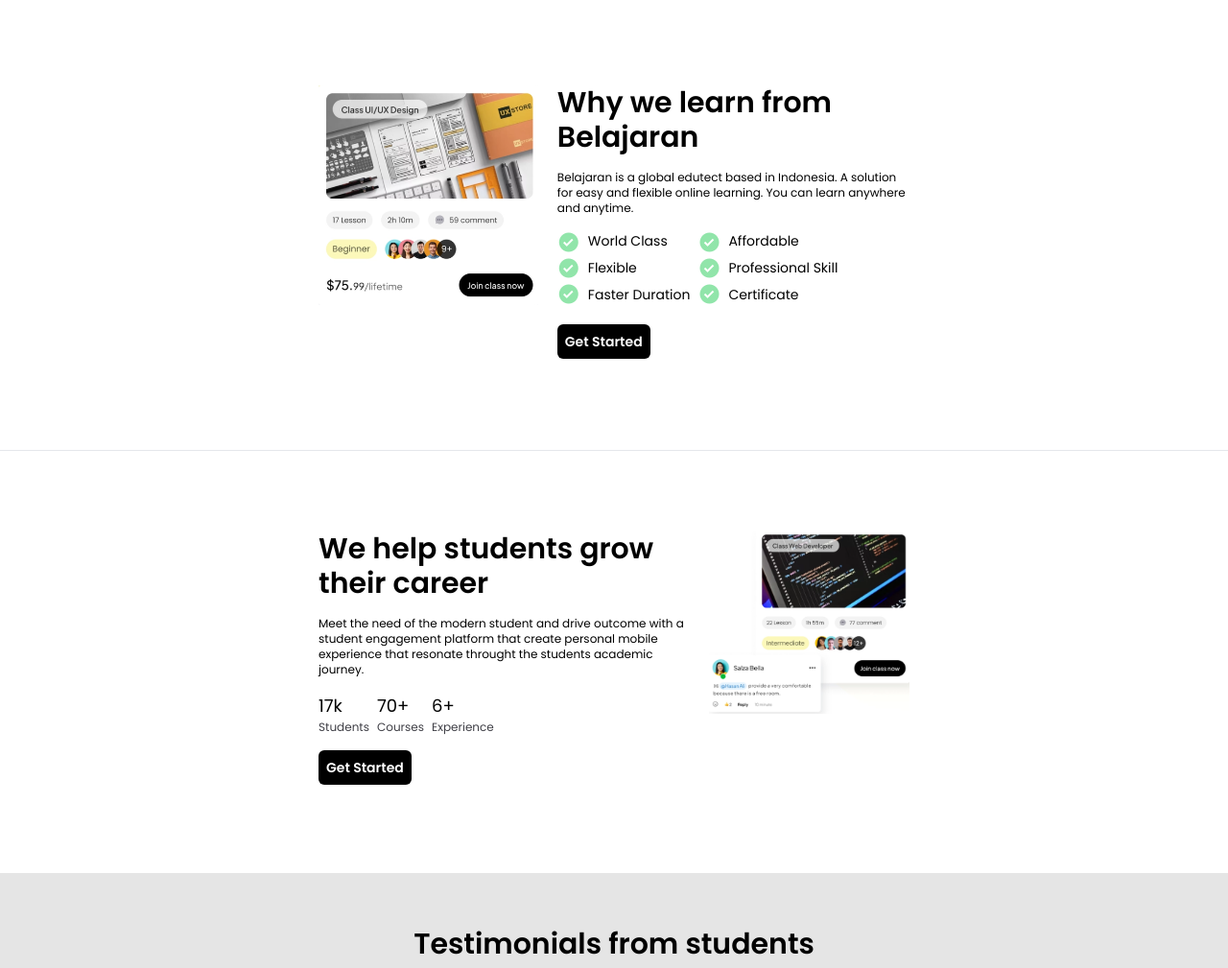
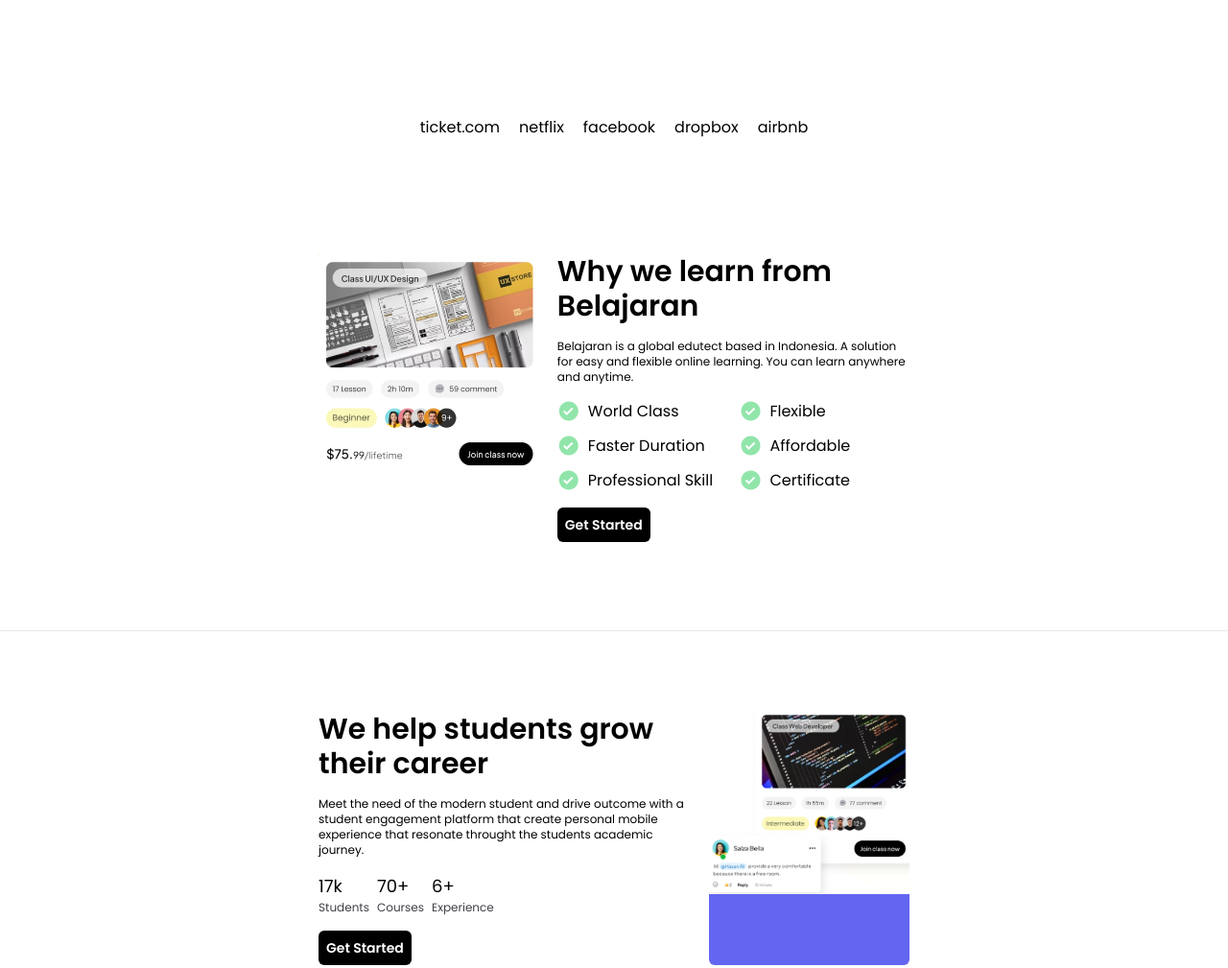
Before and after one commit to peperoxyz/slicing-belajaran, a website: page index.html in a window 1280 px wide. Shown: the part 1005-2014 px from the top of the page at 96% size. Drawn offline with nearby package versions, Linux system fonts and the light colour scheme; files that its build step writes are made by us from their sources.

Commit message:
Fix: List and Icon issues - Applying best practice #1

```diff
--- a/index.html
+++ b/index.html
@@ -14,12 +14,11 @@
     <style>
       @import url("https://fonts.googleapis.com/css2?family=Inter:wght@200;400;600;700;900&family=Poppins:wght@200;300;400;600;700;800&display=swap");
     </style>
-    <style></style>
   </head>
   <body>
     <header class="font-sans">
-      <nav class="font-sans flex text-white bg-bljdark pt-9 pb-44">
-        <div class="mx-auto flex justify-between max-w-4xl space-x-32">
+      <nav class="font-sans text-white bg-bljdark pt-9 pb-44">
+        <div class="mx-auto flex flex-wrap justify-between max-w-4xl space-x-32">
           <ul class="mt-2">
             <li><a class="text-xl font-semibold" href="">Belajaran</a></li>
           </ul>
@@ -38,18 +37,20 @@
 
     <main>
       <section class="bg-bljdark">
+        <!-- <div class="container mb-96"></div> -->
         <div class="container mb-32 mx-auto max-w-xl h-96 text-center space-y-8 -mt-20">
           <h1 class="font-semibold text-4xl text-white">Learn design and coding from anywhere and anytime</h1>
           <p class="text-sm text-white">a solutions for easy and flexible online learning, you can learn anywhere and anytime</p>
-          <button class="button bg-bljyellow text-black p-2 text-sm rounded-md font-semibold"> <a href="">Get Started</a> </button>
+          <button class="button bg-bljyellow text-black p-2 text-sm rounded-md font-semibold"><a href="">Get Started</a></button>
         </div>
       </section>
       <section>
-        <div class="container h-60 mx-auto max-w-3xl">
+        <div class="container h-60 mx-auto max-w-4xl">
           <img src="./assets/images/dashboard.png" alt="dashboard" class="inline -mt-80" />
+          <!-- <div class="container border -mt-72 rounded-lg bg-white h-96"></div> -->
         </div>
       </section>
-      <section>
+      <section class="mt-44">
         <div class="mx-auto flex max-w-xl justify-center space-x-5 pt-7 pb-7 mb-16">
           <div>ticket.com</div>
           <div>netflix</div>
@@ -66,28 +67,16 @@
           <div class="container flex-col space-y-4">
             <h2 class="font-semibold text-3xl">Why we learn from Belajaran</h2>
             <p class="text-xs">Belajaran is a global edutect based in Indonesia. A solution for easy and flexible online learning. You can learn anywhere and anytime.</p>
-            <div class="flex text-sm space-x-2">
-              <ul>
-                <li><i class="bx bxs-check-circle text-2xl" style="color: #91e5aa"></i></li>
-                <li><i class="bx bxs-check-circle text-2xl" style="color: #91e5aa"></i></li>
-                <li><i class="bx bxs-check-circle text-2xl" style="color: #91e5aa"></i></li>
-              </ul>
-              <ul class="space-y-2">
-                <li>World Class</li>
-                <li>Flexible</li>
-                <li>Faster Duration</li>
-              </ul>
-              <ul>
-                <li><i class="bx bxs-check-circle text-2xl" style="color: #91e5aa"></i></li>
-                <li><i class="bx bxs-check-circle text-2xl" style="color: #91e5aa"></i></li>
-                <li><i class="bx bxs-check-circle text-2xl" style="color: #91e5aa"></i></li>
-              </ul>
-              <ul class="space-y-2">
-                <li>Affordable</li>
-                <li>Professional Skill</li>
-                <li>Certificate</li>
-              </ul>
-            </div>
+            <!-- <div class="flex text-sm space-x-2"> -->
+            <ul class="grid grid-cols-2 gap-3">
+              <li class="flex items-center space-x-2"><i class="bx bxs-check-circle text-2xl" style="color: #91e5aa"></i><span>World Class</span></li>
+              <li class="flex items-center space-x-2"><i class="bx bxs-check-circle text-2xl" style="color: #91e5aa"></i><span>Flexible</span></li>
+              <li class="flex items-center space-x-2"><i class="bx bxs-check-circle text-2xl" style="color: #91e5aa"></i><span>Faster Duration</span></li>
+              <li class="flex items-center space-x-2"><i class="bx bxs-check-circle text-2xl" style="color: #91e5aa"></i><span>Affordable</span></li>
+              <li class="flex items-center space-x-2"><i class="bx bxs-check-circle text-2xl" style="color: #91e5aa"></i><span>Professional Skill</span></li>
+              <li class="flex items-center space-x-2"><i class="bx bxs-check-circle text-2xl" style="color: #91e5aa"></i><span>Certificate</span></li>
+            </ul>
+            <!-- </div> -->
             <button class="bg-black text-white p-2 text-sm rounded-md font-semibold">Get Started</button>
           </div>
         </div>
@@ -116,7 +105,7 @@
                 </div>
                 <button class="bg-black text-white p-2 text-sm rounded-md font-semibold">Get Started</button>
               </div>
-              <div class="container bg-white rounded-md">
+              <div class="container bg-indigo-500 rounded-md">
                 <img src="./assets/images/second-card.png" alt="" />
               </div>
             </div>
@@ -124,8 +113,8 @@
         </div>
       </section>
       <section class="bg-neutral-200 pt-5">
-        <div class="mx-auto flex flex-col max-w-3xl justify-between space-x-5 p-7 mb-16">
-          <h2 class="mx-auto text-3xl font-semibold mt-2">Testimonials from students</h2>
+        <div class="mx-auto flex flex-col max-w-3xl justify-between p-7 mb-16">
+          <h2 class="mx-auto text-3xl font-semibold mt-2 md:text-center">Testimonials from students</h2>
           <div class="container flex justify-center space-x-7 flex-wrap mt-3">
             <div class="card mt-3">
               <img class="rounded-full w-12 h-12 mx-auto" src="./assets/images/dea.jpg" alt="" />
```
